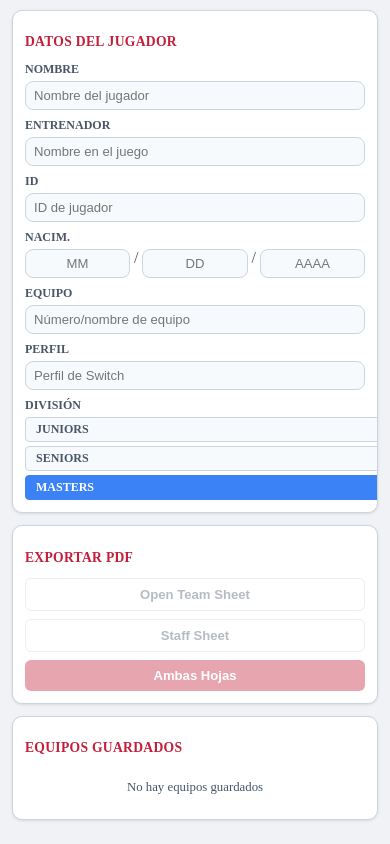
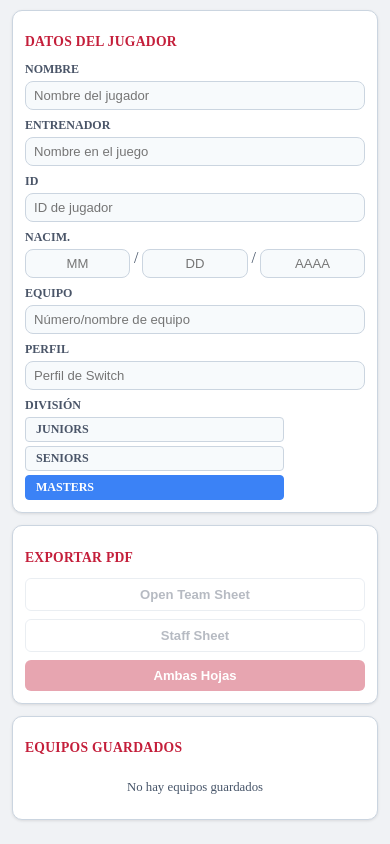
Before and after one commit to Kmmata/TheVGCPoke, a website: page builder.html in a window 390 px wide. Shown: the part 838-1682 px from the top of the page. Drawn offline with Linux system fonts and the light colour scheme; a script that the page names is missing.

Commit message:
Ajuste botones Divisiones

```diff
--- a/builder.html
+++ b/builder.html
@@ -94,7 +94,7 @@
           </div>
           <div class="form-row">
             <label>División</label>
-            <div style="display:flex;gap:4px;flex:1;flex-wrap:wrap;">
+            <div class="division-btns">
               <label class="gender-btn"><input type="radio" name="ageDivision" value="Juniors" style="display:none;">Juniors</label>
               <label class="gender-btn"><input type="radio" name="ageDivision" value="Seniors" style="display:none;">Seniors</label>
               <label class="gender-btn active"><input type="radio" name="ageDivision" value="Masters" checked style="display:none;">Masters</label>
--- a/css/builder.css
+++ b/css/builder.css
@@ -725,6 +725,13 @@ body.builder-page {
   gap: 4px;
 }
 
+.division-btns {
+  display: flex;
+  gap: 4px;
+  flex: 1;
+  flex-wrap: wrap;
+}
+
 .gender-btn {
   background: var(--input-bg);
   border: 1px solid var(--border);
@@ -1145,6 +1152,10 @@ body.builder-page {
     padding: 6px 8px;
   }
 
+  .division-btns {
+    flex: 0 0 auto;
+  }
+
   .sp-row {
     gap: 4px;
   }
```
Also changed, not shown: docs/AGENTS.md (+4 -0 lines).
